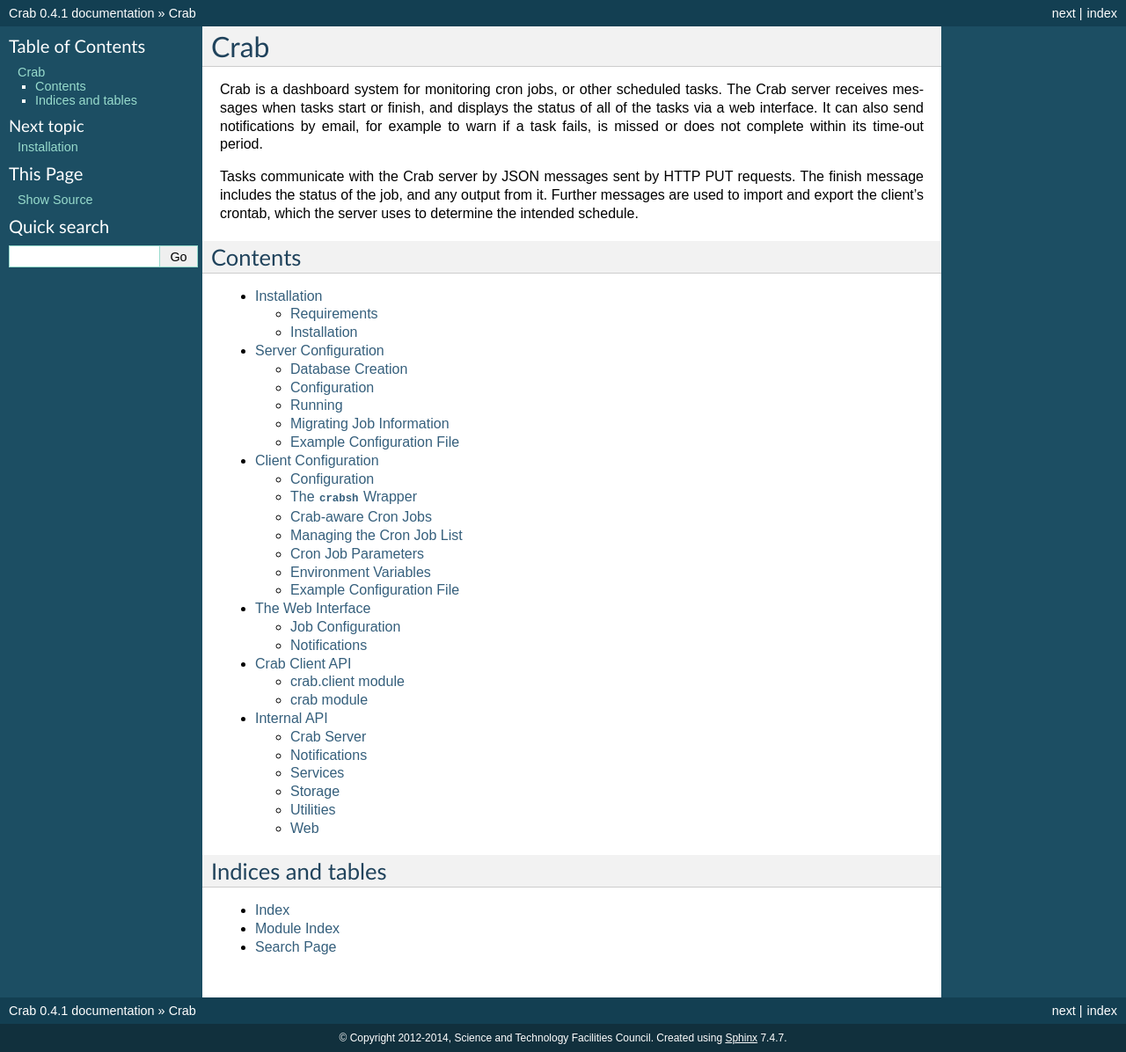
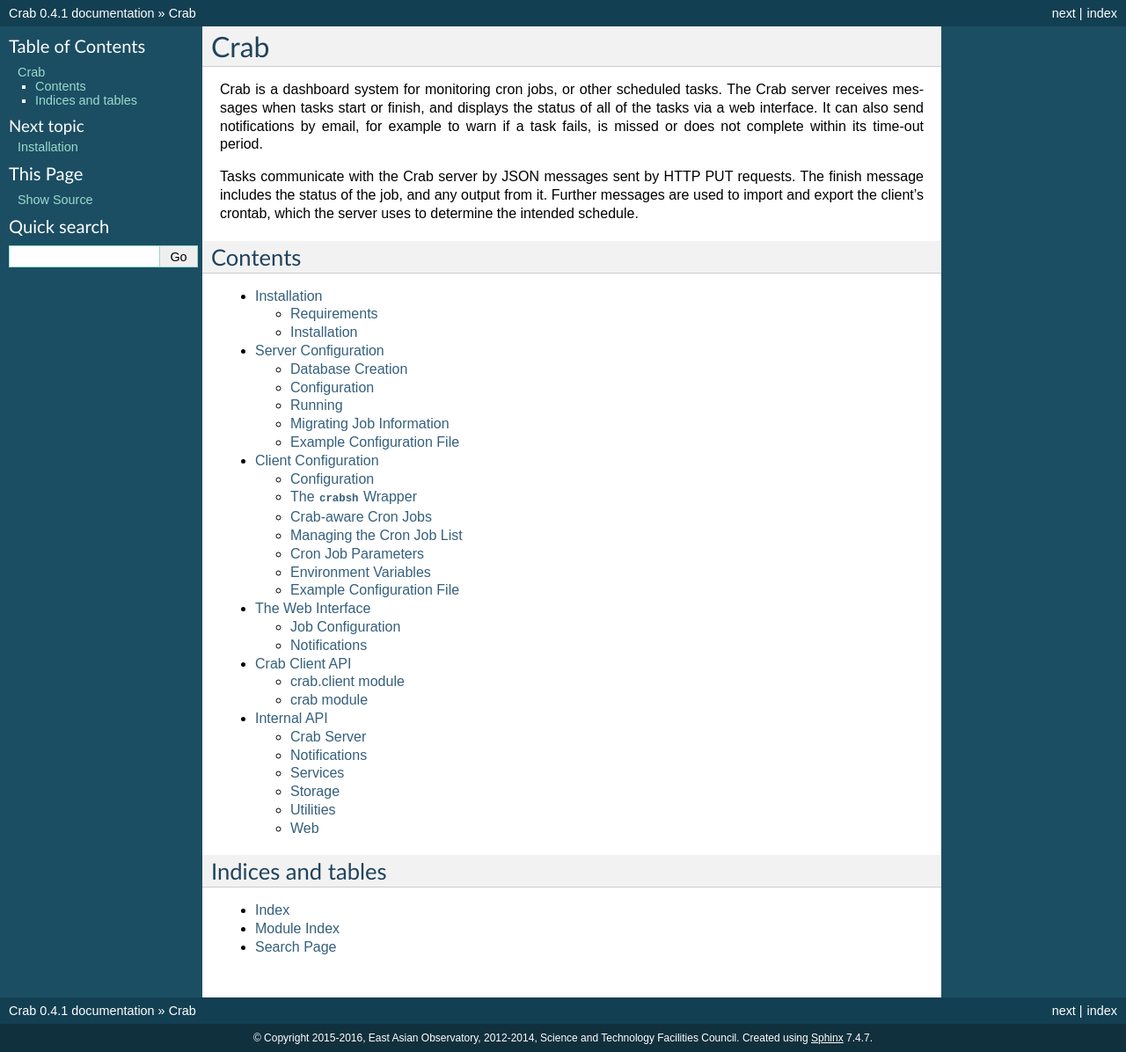
Before and after one commit to grahambell/crab, a Sphinx documentation site: the page built from doc/index.rst, in a window 1280 px wide. Shown: the whole page at 88% size. Built offline with Sphinx 7.4.7, drawn with Linux system fonts in a browser that asks for light colours.

Commit message:
Doc: update copyright statement in Sphinx conf.py

```diff
--- a/doc/conf.py
+++ b/doc/conf.py
@@ -41,7 +41,9 @@
 
 # General information about the project.
 project = u'Crab'
-copyright = u'2012-2014, Science and Technology Facilities Council'
+copyright = \
+    u'2015-2016, East Asian Observatory, ' \
+    u'2012-2014, Science and Technology Facilities Council'
 
 # The version info for the project you're documenting, acts as replacement for
 # |version| and |release|, also used in various other places throughout the
```
